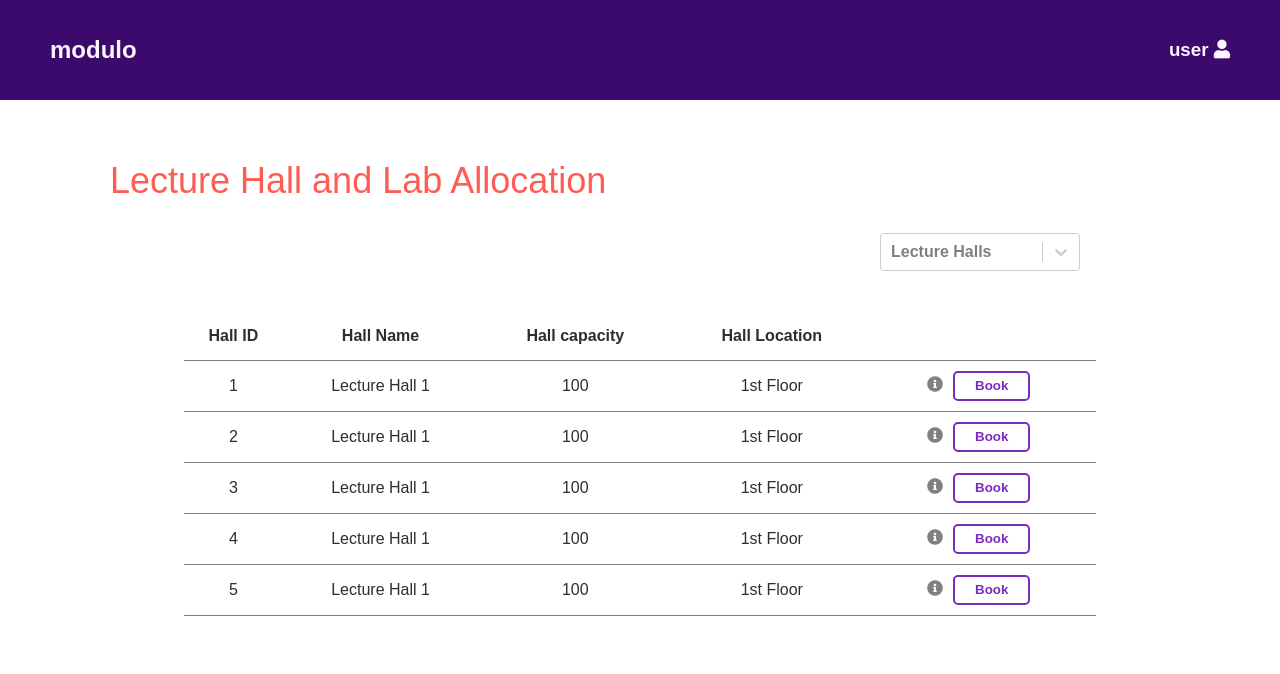
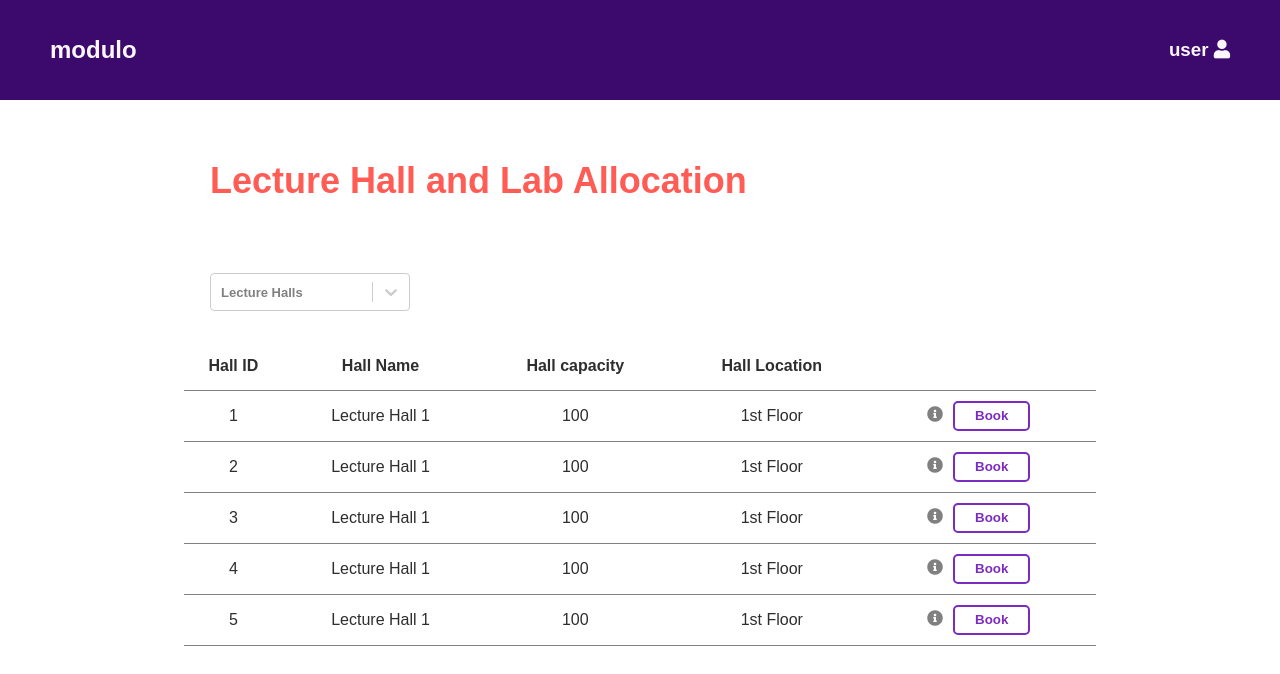
Before and after one commit to GayanKod/Modulo, a React (Create React App) app in the folder client/: page /lec-hall-allocation in a window 1280 px wide. Shown: the top 674 px of the page. Built offline with nearby package versions, Linux system fonts and the light colour scheme.

Commit message:
page styling

```diff
--- a/client/src/components/LecHomePage.tsx
+++ b/client/src/components/LecHomePage.tsx
@@ -3,9 +3,8 @@ import "../styles/LecHomePage.scss";
 import TableDetails from "./LecHallAllocation/TableDetails";
 import Navbar2 from "./Navbar2";
 import PageTitle from "./PageTitle";
-
-import React, { Component } from "react";
 import Select from "react-select";
+import { colors } from "react-select/dist/declarations/src/theme";
 
 export default function LecHomePage() {
   const options = [
@@ -14,6 +13,23 @@ export default function LecHomePage() {
   ];
   const [selected, setSelected] = useState(options[0]);
   const title = "Lecture Hall and Lab Allocation";
+
+  const customStyles = {
+    option: (provided: any, state: { isSelected: any }) => ({
+      ...provided,
+      color: state.isSelected ? "white" : "#7b2cbf",
+      backgroundColor: state.isSelected ? "#7b2cbf" : "white",
+    }),
+  };
+
+  // ={(theme) => ({
+  //   ...theme,
+  //   colors: {
+  //     ...theme.colors,
+  //     primary25: 'hotpink',
+  //     primary: 'black',
+  //   },
+  // })
 
   return (
     <>
@@ -30,31 +46,8 @@ export default function LecHomePage() {
                 setSelected(e);
               }
             }}
+            styles={customStyles}
           />
-          {/* <button
-            onClick={() => {
-              setBtn("lec");
-            }}
-            style={{
-              background: btn === "lec" ? "#5a189a" : "#ffffff",
-              border: btn === "lec" ? "none" : "solid #c77dff 3px",
-              color: btn === "lec" ? "white" : "#c77dff",
-            }}
-          >
-            Lecture Halls
-          </button> */}
-          {/* <button
-            onClick={() => {
-              setBtn("lab");
-            }}
-            style={{
-              background: btn === "lab" ? "#5a189a" : "#ffffff",
-              border: btn === "lab" ? "none" : "solid #c77dff 3px",
-              color: btn === "lab" ? "white" : "#c77dff",
-            }}
-          >
-            Labs
-          </button> */}
         </div>
         <div className="table-container">
           <table>
--- a/client/src/styles/LecHomePage.scss
+++ b/client/src/styles/LecHomePage.scss
@@ -20,25 +20,26 @@
 }
 
 .page-title {
-  padding-left: 50px;
+  padding-left: 150px;
+  margin-bottom: 50px;
   font-style: normal;
-  font-weight: normal;
+  font-weight: bold;
   font-size: 36px;
   color: $O;
 }
 
 .filter {
-  margin: 0px 140px 0px 200px;
-  height: 100px;
+  margin: 0px 0px 0px 150px;
+  height: 80px;
   display: flex;
-  justify-content: right;
+  justify-content: left;
   align-items: center;
   color: $P5;
 
   .select {
     width: 200px;
     font-weight: 600;
-    // height: 30px;
+    font-size: 13px;
   }
 
   .css-1s2u09g-control,
@@ -61,17 +62,6 @@
   padding: 10px;
   display: flex;
   justify-content: center;
-}
-
-.css-9gakcf-option,
-.css-yt9ioa-option {
-  background-color: transparent;
-  color: $P5;
-
-  &:hover {
-    background-color: #eed1ff;
-    color: $P5;
-  }
 }
 
 table {
```
